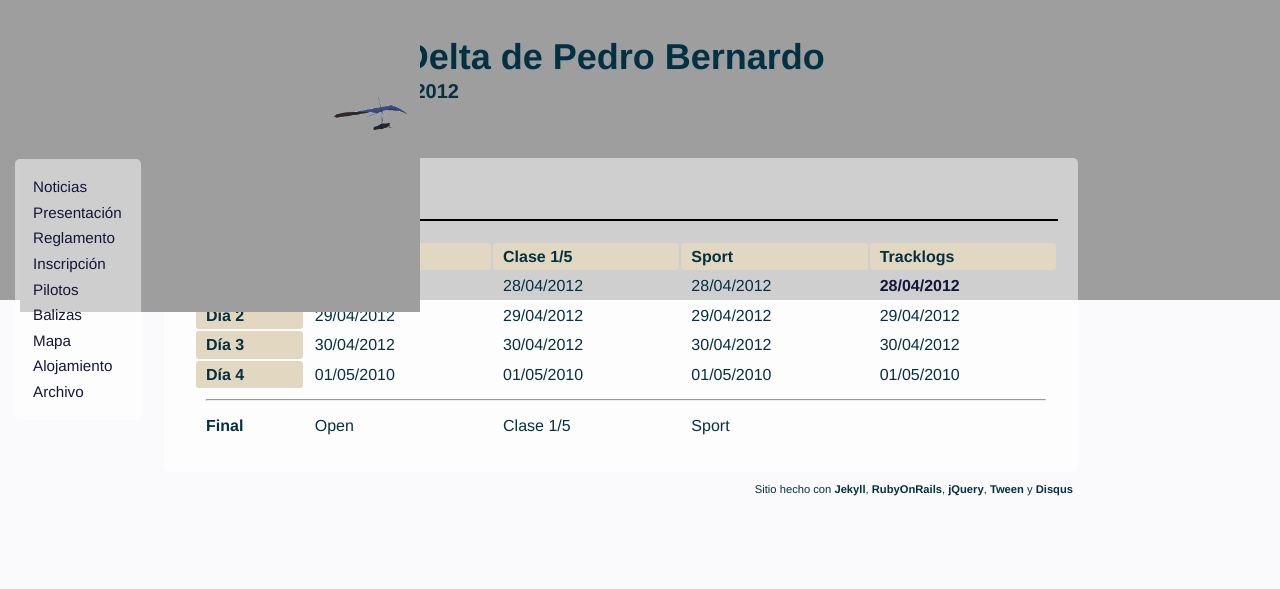
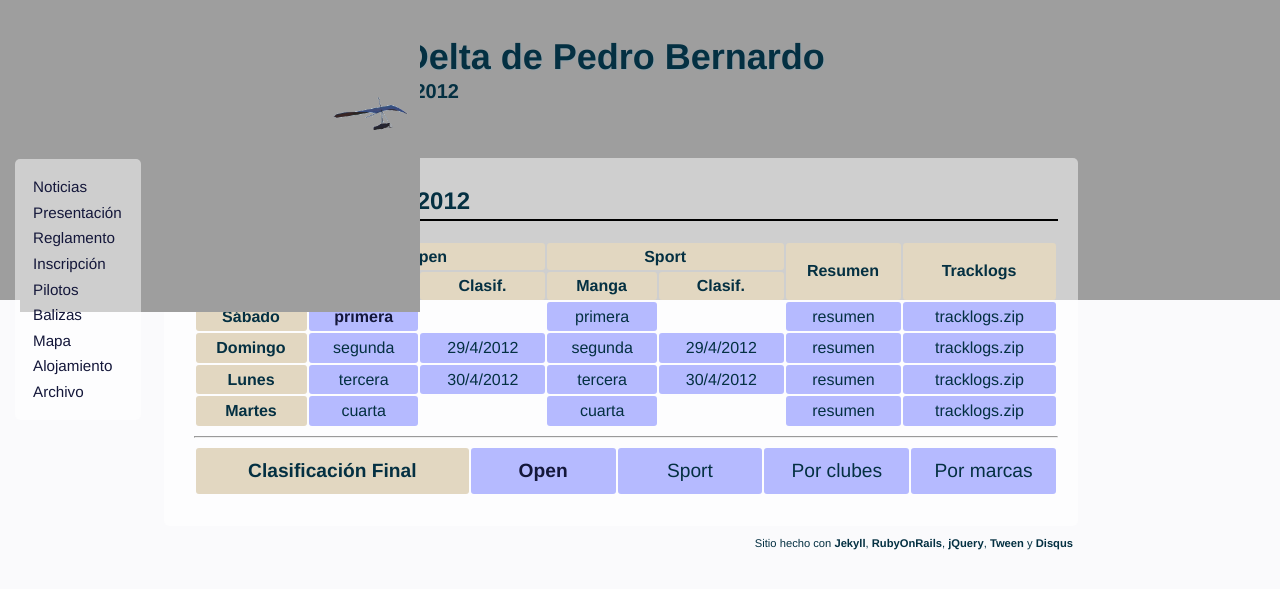
Before and after one commit to nando/openfly, a Jekyll site: the page built from clasificacion.html, in a window 1280 px wide. Shown: the top 589 px of the page. Built offline with Jekyll 4.4.1, drawn with Linux system fonts in a browser that asks for light colours.

Commit message:
clasificación

```diff
--- a/clasificacion.html
+++ b/clasificacion.html
@@ -1,57 +1,74 @@
 ---
   layout: default
-  title: Clasificación
+  title: Clasificación Open 2012
   section: clasificacion
 ---
 <h2>{{ page.title }}</h1>
   <table class="results">
     <thead>
       <tr>
-        <td></td>
-        <th>Open</th>
-        <th>Clase 1/5</th>
-        <th>Sport</th>
-        <th>Tracklogs</th>
+        <td rowspan="2" class="transparent"></td>
+        <th colspan="2">Open</th>
+        <th colspan="2">Sport</th>
+        <th rowspan="2">Resumen</th>
+        <th rowspan="2">Tracklogs</th>
+      </tr>
+      <tr>
+        <th>Manga</th>
+        <th>Clasif.</th>
+        <th>Manga</th>
+        <th>Clasif.</th>
       </tr>
     </thead>
     <tbody>
       <tr class="day">
-        <th>Día 1</th>
-        <td>28/04/2012</td>
-        <td>28/04/2012</td>
-        <td>28/04/2012</td>
-        <td><a href="mangas/1.html">28/04/2012</a></td>
+        <th>Sábado</th>
+        <td><a href="resultados/manga_1.html">primera</a></td>
+        <td class="transparent"> </td>
+        <td>primera</td>
+        <td class="transparent"> </td>
+        <td>resumen</td>
+        <td>tracklogs.zip</td>
       </tr>
       <tr class="day">
-        <th>Día 2</th>
-        <td>29/04/2012</td>
-        <td>29/04/2012</td>
-        <td>29/04/2012</td>
-        <td>29/04/2012 </td>
+        <th>Domingo</th>
+        <td>segunda</td>
+        <td>29/4/2012</td>
+        <td>segunda</td>
+        <td>29/4/2012</td>
+        <td>resumen</td>
+        <td>tracklogs.zip</td>
       </tr>
       <tr class="day">
-        <th>Día 3</th>
-        <td>30/04/2012</td>
-        <td>30/04/2012</td>
-        <td>30/04/2012</td>
-        <td>30/04/2012 </td>
+        <th>Lunes</th>
+        <td>tercera</td>
+        <td>30/4/2012</td>
+        <td>tercera</td>
+        <td>30/4/2012</td>
+        <td>resumen</td>
+        <td>tracklogs.zip</td>
       </tr>
       <tr class="day">
-        <th>Día 4</th>
-        <td>01/05/2010</td>
-        <td>01/05/2010</td>
-        <td>01/05/2010</td>
-        <td>01/05/2010</td>
+        <th>Martes</th>
+        <td>cuarta</td>
+        <td class="transparent"> </td>
+        <td>cuarta</td>
+        <td class="transparent"> </td>
+        <td>resumen</td>
+        <td>tracklogs.zip</td>
       </tr>
-      <tr><td colspan="5"><hr></td>
+    </tbody>
+  </table>
+      <hr>
+  <table class="final results">
+    <tbody>
+      <tr>
+        <th class="row_header" width="32%">Clasificación&nbsp;Final</th>
+        <td width="17%"><a href="resultados/competicion.html">Open</a></td>
+        <td width="17%">Sport</td>
+        <td width="17%">Por clubes</td>
+        <td width="17%">Por marcas</td>
       </tr>
-      <tr>
-        <td><strong>Final</strong></td>
-        <td>Open</td>
-        <td>Clase 1/5</td>
-        <td>Sport</td>
-        <td> </td>
-      </tr>
-    <tbody>
+    </tbody>
   </table>
 {% include animation.html %}
--- a/styles/inspired_by_bundler_inspired.css
+++ b/styles/inspired_by_bundler_inspired.css
@@ -275,8 +275,8 @@ table td {
   padding-left: 10px;
   padding-right: 10px;
 }
-table.results tr.day:hover {
-  background: #d2d7f5;
+table.results tr td.transparent {
+  background: none!important;
 }
 table th {
   text-align: left;
@@ -284,6 +284,21 @@ table th {
   background-color: #e2d7c1;
   border-radius:3px;
   -moz-border-radius:3px;
+}
+table.results tr th, table.results tr td {
+  text-align: center;
+}
+table.results.final {
+  font-size: 1.2em;
+}
+table.results.final th, table.results.final td {
+  padding: 10px;
+}
+table.results tr th{
+  padding-left: 0;
+}
+table.results .row_header {
+  width: 120px;
 }
 table.pilots tr:hover td.glider_class {
   background: #66BA61;
@@ -441,12 +456,16 @@ div.fs_res
   font-size: small;
   line-height:1.5em;
 }
-div.fs_res .hover td { /* for IE using onmouseover and onmouseout */
+div.fs_res .hover td,
+table.results .hover td { /* for IE using onmouseover and onmouseout */
   background: #A6FAA1;
 }
-div.fs_res tr.fs_res_res_row:hover td
-{
+div.fs_res tr.fs_res_res_row:hover td,
+table.results tr:hover td {
   background: #A6FAA1;
+}
+table.results tr td:hover {
+  background: #C6FFC1;
 }
 div.fs_res div.report_date {
 font-size: xx-small;
@@ -466,7 +485,8 @@ div.competition table.result_list
   font-size: small;
   width: 100%;
 }
-div.fs_res td
+div.fs_res td,
+table.results td
 {
   background:#b5baFF;
   padding: 2px 4px;
```
